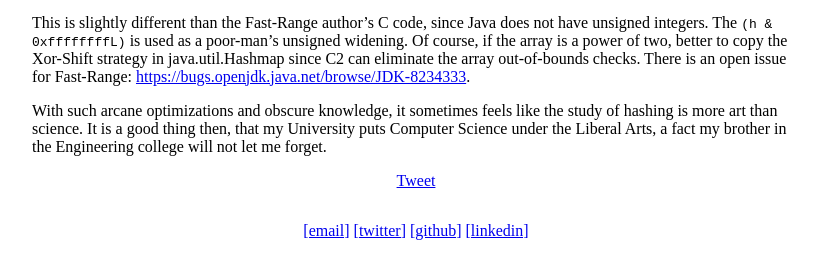
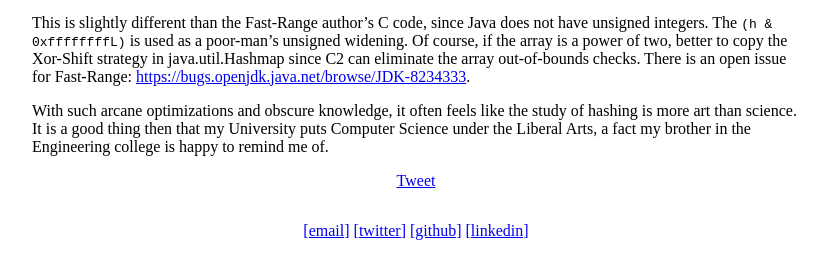
Before and after one commit to AugustNagro/augustnagro.github.io, a Jekyll site: the page built from _posts/2020-1-11-universal-hashing-java.md, in a window 1280 px wide. Shown: the part 1580-1833 px from the top of the page, without its empty margins (224-1055 px from the left). Built offline with Jekyll 4.4.1, drawn with Linux system fonts in a browser that asks for light colours; comment, search, counter and statistics services are not loaded.

Commit message:
conclusion update

```diff
--- a/_posts/2020-1-11-universal-hashing-java.md
+++ b/_posts/2020-1-11-universal-hashing-java.md
@@ -78,4 +78,4 @@ array[index] = o;
 This is slightly different than the Fast-Range author's C code, since Java does not have unsigned integers. The `(h & 0xffffffffL)` is used as a poor-man's unsigned widening. Of course, if the array is a power of two, better to copy the Xor-Shift strategy in java.util.Hashmap since C2 can eliminate the array out-of-bounds checks. There is an open issue for Fast-Range: [https://bugs.openjdk.java.net/browse/JDK-8234333](https://bugs.openjdk.java.net/browse/JDK-8234333).
 
 
-With such arcane optimizations and obscure knowledge, it sometimes feels like the study of hashing is more art than science. It is a good thing then, that my University puts Computer Science under the Liberal Arts, a fact my brother in the Engineering college will not let me forget.
+With such arcane optimizations and obscure knowledge, it often feels like the study of hashing is more art than science. It is a good thing then that my University puts Computer Science under the Liberal Arts, a fact my brother in the Engineering college is happy to remind me of.
```
